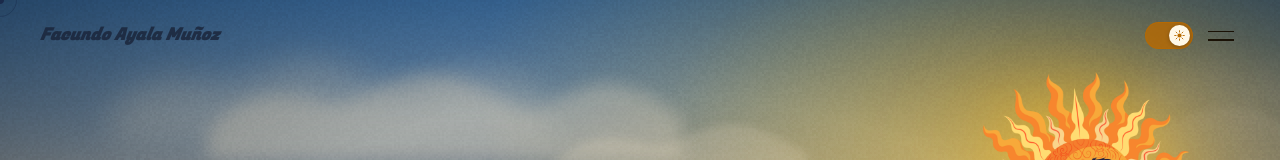
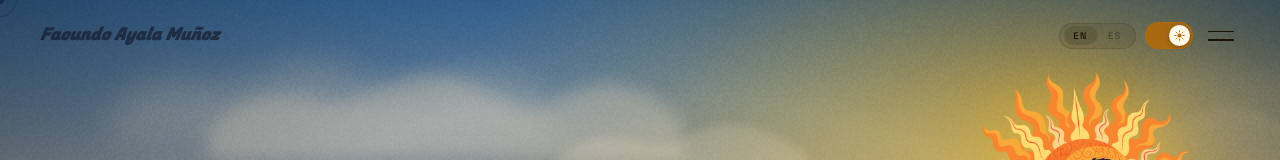
Before and after one commit to Facuayala29/Portfolio-facundo, a Vue app in the folder vue-project/: page / in a window 1280 px wide. Shown: the top 160 px of the page. Built offline with nearby package versions, Linux system fonts and the light colour scheme.

Commit message:
lang add

```diff
--- a/vue-project/src/components/AppNav.vue
+++ b/vue-project/src/components/AppNav.vue
@@ -6,6 +6,13 @@
     </a>
 
     <div class="nav__controls">
+      <!-- Language switcher -->
+      <div class="nav__lang">
+        <button class="nav__lang-btn" :class="{ active: locale === 'EN' }" @click="setLocale('EN')">EN</button>
+        <span class="nav__lang-sep"></span>
+        <button class="nav__lang-btn" :class="{ active: locale === 'ES' }" @click="setLocale('ES')">ES</button>
+      </div>
+
       <!-- Apple-style pill toggle -->
       <button
         class="nav__toggle"
@@ -59,11 +66,6 @@
       aria-label="Navigation menu"
       @click.stop
     >
-      <div class="menu-lang">
-        <button class="menu-lang-btn" :class="{ active: locale === 'EN' }" @click="setLocale('EN')">EN</button>
-        <span class="menu-lang-sep">|</span>
-        <button class="menu-lang-btn" :class="{ active: locale === 'ES' }" @click="setLocale('ES')">ES</button>
-      </div>
       <ul class="menu-list" role="list">
         <li v-for="item in menuItems" :key="item.key" class="menu-item">
           <a
@@ -277,22 +279,33 @@ onUnmounted(() => {
 }
 .menu-link:hover .menu-link__arrow { opacity: 1; transform: translate(0, 0); }
 
-.menu-lang {
-  display: flex; align-items: center; gap: 0.2rem;
-  padding: 0.55rem 1.45rem 0.4rem;
-  border-bottom: 1px solid color-mix(in srgb, var(--white) 6%, transparent);
-  margin-bottom: 0.2rem;
+/* ── nav language switcher ──────────────────────────────────────────────────── */
+.nav__lang {
+  display: flex; align-items: center; gap: 0;
+  background: color-mix(in srgb, var(--white) 8%, transparent);
+  border: 1px solid color-mix(in srgb, var(--white) 14%, transparent);
+  border-radius: 999px;
+  padding: 0.18rem 0.25rem;
 }
-.menu-lang-btn {
+.nav__lang-btn {
   background: none; border: none; cursor: none;
-  color: color-mix(in srgb, var(--white) 28%, transparent);
-  font-size: 0.58rem; letter-spacing: 0.14em;
-  font-family: var(--font-body); padding: 0.15rem 0.05rem;
-  transition: color 0.25s;
+  font-family: var(--font-body);
+  font-size: 0.6rem; font-weight: 500; letter-spacing: 0.14em;
+  padding: 0.22rem 0.6rem;
+  border-radius: 999px;
+  color: color-mix(in srgb, var(--white) 35%, transparent);
+  transition: color 0.2s, background 0.2s;
 }
-.menu-lang-btn:hover { color: color-mix(in srgb, var(--white) 65%, transparent); }
-.menu-lang-btn.active { color: var(--white); }
-.menu-lang-sep { font-size: 0.48rem; color: color-mix(in srgb, var(--white) 12%, transparent); user-select: none; }
+.nav__lang-btn:hover { color: color-mix(in srgb, var(--white) 70%, transparent); }
+.nav__lang-btn.active {
+  background: color-mix(in srgb, var(--white) 15%, transparent);
+  color: var(--white);
+}
+.nav__lang-sep {
+  width: 1px; height: 10px;
+  background: color-mix(in srgb, var(--white) 12%, transparent);
+  flex-shrink: 0;
+}
 
 .menu-dropdown__footer {
   border-top: 1px solid color-mix(in srgb, var(--white) 7%, transparent);
--- a/vue-project/src/components/ProjectModal.vue
+++ b/vue-project/src/components/ProjectModal.vue
@@ -13,23 +13,23 @@
           <h2 class="modal-title">{{ project.i18n.title }}</h2>
 
           <div class="modal-section">
-            <span class="modal-section__label">Brief</span>
+            <span class="modal-section__label">{{ t('modal.brief') }}</span>
             <p class="modal-section__text">{{ project.i18n.desc }}</p>
           </div>
 
           <div class="modal-section">
-            <span class="modal-section__label">Objective</span>
+            <span class="modal-section__label">{{ t('modal.objective') }}</span>
             <p class="modal-section__text">{{ project.i18n.objective }}</p>
           </div>
 
           <div class="modal-section">
-            <span class="modal-section__label">Sketches and Mockups</span>
+            <span class="modal-section__label">{{ t('modal.sketches') }}</span>
             <div class="modal-images-grid">
               <template v-if="project.images?.length">
                 <template v-for="(src, i) in project.images" :key="i">
                   <a v-if="src.endsWith('.pdf')" :href="src" target="_blank" class="modal-img-btn modal-pdf-tile">
                     <span class="modal-pdf-icon">PDF</span>
-                    <span class="modal-pdf-name">{{ project.pdfLabel || 'View PDF' }} ↗</span>
+                    <span class="modal-pdf-name">{{ project.i18n.pdfLabel || 'View PDF' }} ↗</span>
                   </a>
                   <button v-else-if="src.endsWith('.mp4')" class="modal-img-btn modal-video-tile" @click="openLightbox(i)">
                     <video :src="src" class="modal-img modal-video-thumb" muted preload="metadata" />
@@ -50,7 +50,7 @@
           </div>
 
           <div class="modal-section">
-            <span class="modal-section__label">Outcome</span>
+            <span class="modal-section__label">{{ t('modal.outcome') }}</span>
             <p class="modal-section__text">{{ project.i18n.outcome }}</p>
           </div>
 
@@ -79,8 +79,11 @@
 
 <script setup>
 import { ref, computed } from 'vue'
+import { useI18n } from '../composables/useI18n.js'
 const props = defineProps({ project: { type: Object, default: null } })
 defineEmits(['close'])
+
+const { t } = useI18n()
 
 const lightboxIdx = ref(null)
 
@@ -303,6 +306,9 @@ function openLightbox(gridIdx) {
 .modal-pdf-name {
   font-size: 0.62rem;
   letter-spacing: 0.1em;
+  color: rgba(26,42,74,0.55);
+}
+:root[data-theme="day"] .modal-pdf-name {
   color: rgba(240,232,208,0.65);
 }
 
--- a/vue-project/src/components/WorksSection.vue
+++ b/vue-project/src/components/WorksSection.vue
@@ -125,9 +125,9 @@ const dayBase = {
 }
 
 const cardImages = [
-  { cardImage: '/businessdedk/banner.png', images: ['/businessdedk/banner.png', '/businessdedk/badge.png', '/businessdedk/businesscard.png', '/businessdedk/newsletter.png', '/businessdedk/brochure.png', '/businessdedk/thermos.png', '/businessdedk/pen.png', '/businessdedk/social-calendar.pdf'], pdfLabel: 'View the social calendar' },
+  { cardImage: '/businessdedk/banner.png', images: ['/businessdedk/banner.png', '/businessdedk/badge.png', '/businessdedk/businesscard.png', '/businessdedk/newsletter.png', '/businessdedk/brochure.png', '/businessdedk/thermos.png', '/businessdedk/pen.png', '/businessdedk/social-calendar.pdf'] },
   { cardImage: '/mario/card.webp', images: ['/mario/sketch.jpeg', '/mario/poster.webp', '/mario/print.jpeg', '/mario/card.webp'] },
-  { cardImage: '/core/mockup.webp', images: ['/core/logo.webp', '/core/magazine.pdf', '/core/magazine-cover.webp', '/core/mockup.webp'], pdfLabel: 'Check the magazine' },
+  { cardImage: '/core/mockup.webp', images: ['/core/logo.webp', '/core/magazine.pdf', '/core/magazine-cover.webp', '/core/mockup.webp'] },
   { cardImage: '/urbanecho/mockup.webp', images: ['/urbanecho/sketch1.jpeg', '/urbanecho/sketch2.jpeg', '/urbanecho/mockup.webp', '/urbanecho/video.mp4', '/urbanecho/video2.mp4'] },
   { cardImage: '/greenloop/mockup.webp', images: ['/greenloop/sketch.jpeg', '/greenloop/logo-green.webp', '/greenloop/mockup.webp'] },
 ]
--- a/vue-project/src/composables/useI18n.js
+++ b/vue-project/src/composables/useI18n.js
@@ -46,6 +46,7 @@ const translations = {
           desc: 'Real client, real exam. A failing cross border website rebuilt from scratch: trilingual, SEO optimised, with a full brand campaign delivered in four weeks.',
           objective: 'Design without strategy is decoration. Before touching any tool, we audited the live site, ran a Q&A with the client, mapped user journeys, and built a MoSCoW model to separate what actually mattered from what could wait. Every decision after that, from navigation architecture to keyword research, had to justify itself. The visual language came last.',
           outcome: 'A production ready trilingual website (DK/DE/EN) with full SEO implementation, print ready brand materials, a digital campaign, and complete documentation, delivered to the client within a four week Scrum sprint.',
+          pdfLabel: 'View the social calendar',
           tags: ['UX Research', 'Web Design', 'Campaign'],
         },
         {
@@ -62,6 +63,7 @@ const translations = {
           desc: 'A printed district brochure for Esbjerg targeting young adults. Not a city guide. A brand identity built from scratch with custom illustrations throughout.',
           objective: 'The brief asked for a brochure. The outcome was something closer to an editorial. Every illustration and layout decision pointed toward one feeling: personal, curated, a little unexpected. The kind of work people actually hold onto.',
           outcome: 'A multipage brochure featuring original illustrations, a defined brand identity, and editorial typography, a cohesive print piece that successfully repositioned a city district for a younger, design conscious audience.',
+          pdfLabel: 'Check the magazine',
           tags: ['Branding', 'Illustration', 'Print'],
         },
 
@@ -82,6 +84,12 @@ const translations = {
           tags: ['Sustainability', 'Branding', 'Concept'],
         },
       ],
+    },
+    modal: {
+      brief: 'Brief',
+      objective: 'Objective',
+      sketches: 'Sketches and Mockups',
+      outcome: 'Outcome',
     },
     skills: {
       title: 'Skill {set}',
@@ -138,6 +146,7 @@ const translations = {
           desc: 'Cliente real, examen real. Un sitio web fallido reconstruido desde cero: trilingüe, optimizado para SEO, con una campaña de marca completa entregada en cuatro semanas.',
           objective: 'El diseño sin estrategia es decoración. Antes de tocar ninguna herramienta, auditamos el sitio en vivo, entrevistamos al cliente, mapeamos recorridos de usuario y construimos un modelo MoSCoW para separar lo importante de lo accesorio. Cada decisión posterior tuvo que justificarse. El lenguaje visual vino al final.',
           outcome: 'Un sitio web trilingüe (DK/DE/EN) listo para producción, con SEO implementado, materiales de marca listos para imprenta, una campaña digital y documentación completa, entregado al cliente en un sprint de cuatro semanas con metodología Scrum.',
+          pdfLabel: 'Ver el calendario social',
           tags: ['Investigación UX', 'Diseño Web', 'Campaña'],
         },
         {
@@ -154,6 +163,7 @@ const translations = {
           desc: 'Un folleto impreso de distrito para Esbjerg dirigido a jóvenes adultos. No una guía turística. Una identidad de marca diseñada desde cero con ilustraciones propias en cada página.',
           objective: 'El brief pedía un folleto. El resultado fue algo más cercano a una editorial. Cada ilustración y decisión de layout apuntaba a una sola sensación: personal, curado, un poco inesperado. El tipo de trabajo que la gente realmente guarda.',
           outcome: 'Un folleto multipágina con ilustraciones originales, identidad de marca definida y tipografía editorial. Una pieza impresa cohesiva que reposicionó con éxito un distrito de la ciudad para una audiencia más joven y con conciencia de diseño.',
+          pdfLabel: 'Ver la revista',
           tags: ['Branding', 'Ilustración', 'Impresión'],
         },
 
@@ -174,6 +184,12 @@ const translations = {
           tags: ['Sostenibilidad', 'Branding', 'Concepto'],
         },
       ],
+    },
+    modal: {
+      brief: 'Brief',
+      objective: 'Objetivo',
+      sketches: 'Bocetos y Mockups',
+      outcome: 'Resultado',
     },
     skills: {
       title: 'Habilidades {set}',
```
